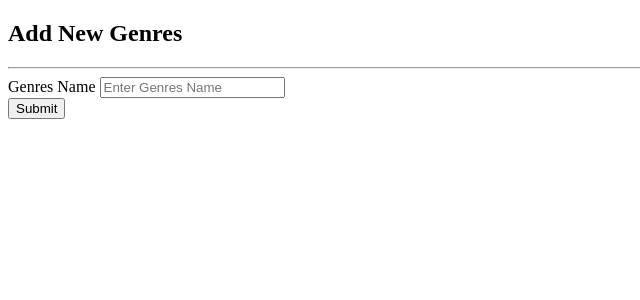
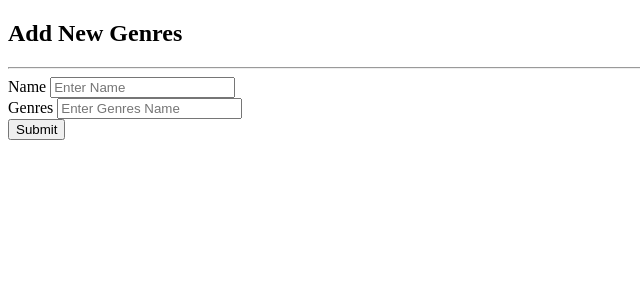
Before and after one commit to priyankgoyal786/music, a Django app: page /addgenres/ in a window 1280 px wide. Shown: the top 300 px of the page, without its empty margins (0-640 px from the left). Run offline with Django 3.2, Linux system fonts and the light colour scheme; parts of the project's set-up code (start-up, migrations or seed data) failed here and were passed over.

Commit message:
Remove conflict and add changes

```diff
--- a/musicapp/views.py
+++ b/musicapp/views.py
@@ -11,16 +11,16 @@ from django.core.urlresolvers import reverse
 class Add_Music_Details(View):
 
     def get(self, request):
-        genre = Music.objects.filter(type=1)
+        genre = Genres.objects.all()
 
-        return render(request, 'show_music_track.html',{'genre':genre})
+        return render(request, 'add_music_track.html',{'genre':genre})
 
 
     def post(self, request):
         title = request.POST['title']
         genre = request.POST['genre']
         rating = request.POST['rating']
-
+        print genre ,'genres'
 
         Music(title=title,genre=genre,rating=rating).save()
         return HttpResponseRedirect(reverse('music_show'))
@@ -44,7 +44,7 @@ class EditMusicTrackDetails(View):
 
 def MusicTrackDetails(request):
     music = Music.objects.all()
-
+    # genres =Genres.objects.all()
     return render(request, 'show_music_track.html', {'music': music})
 
 class Add_Genres_Details(View):
@@ -56,7 +56,7 @@ class Add_Genres_Details(View):
         name = request.POST['name']
         genre = request.POST['genre']
 
-        Music(name=name,genre=genre).save()
+        Genres(name=name,genre=genre).save()
         return HttpResponseRedirect(reverse('genres_show'))
 
 class EditGenresDetails(View):
@@ -67,9 +67,9 @@ class EditGenresDetails(View):
 
     def post(self, request, id):
         name = request.POST['name']
-        genres = request.POST['genres']
+        genre = request.POST['genre']
 
-        Music.objects.filter(id=id).update(name=name,genres=genres)
+        Genres.objects.filter(id=id).update(name=name,genre=genre)
 
 
         return HttpResponseRedirect(reverse('genres_show'))
--- a/templates/add_genres.html
+++ b/templates/add_genres.html
@@ -15,18 +15,18 @@
                                     <div class="col-md-6">
                                         <div class="form-group">
                                             <label class="control-label">
-{#                                                Name <span class="symbol required"></span>#}
+                                                Name <span class="symbol required"></span>
                                             </label>
-                                            <input type="hidden" placeholder="Enter Name" class="form-control"
+                                            <input type="text" placeholder="Enter Name" class="form-control"
                                                    id="name" name="name">
                                         </div>
 
                                         <div class="form-group">
                                             <label class="control-label">
-                                                Genres Name <span class="symbol required"></span>
+                                                Genres  <span class="symbol required"></span>
                                             </label>
                                             <input type="text" placeholder="Enter Genres Name " class="form-control"
-                                                   id="genres" name="genres">
+                                                   id="genre" name="genre">
                                         </div>
 
 
--- a/templates/show_genres.html
+++ b/templates/show_genres.html
@@ -84,10 +84,10 @@ border: 1px solid black;
 </header>
 
 <table >
-    {% for get_datas in get_data %}
+    {% for get_datas in genres %}
     <tr>
         <td>
-            {{ get_datas.name }}
+            <a href="/editgenres/{{ get_datas.id }}/" target="_blank">{{ get_datas.genre }}</a>
         </td>
     </tr>
     {% endfor %}
--- a/templates/show_music_track.html
+++ b/templates/show_music_track.html
@@ -105,14 +105,16 @@ input[type=text]:focus {
     <input type="text" name="search" id="get-search-data" placeholder="Search Title.."><button id="get-search">Search</button>
 <p>
 <table id="data-append">
-    {% for get_datas in get_data %}
+    {% for get_datas in music %}
 <tr>
     <td>
         <a href="/editmusic/{{ get_datas.id }}/" target="_blank">{{ get_datas.title }}</a>
     </td>
 
     <td>
-        {{ get_datas.genres }}
+{#         {% for get_data in genres %}#}
+            {{ get_datas.genres.genre }}
+{#         {% endfor %}   #}
     </td>
 
     <td>
```
Also changed, not shown: templates/edit_genres.html (+5 -5 lines), 1 other file.
